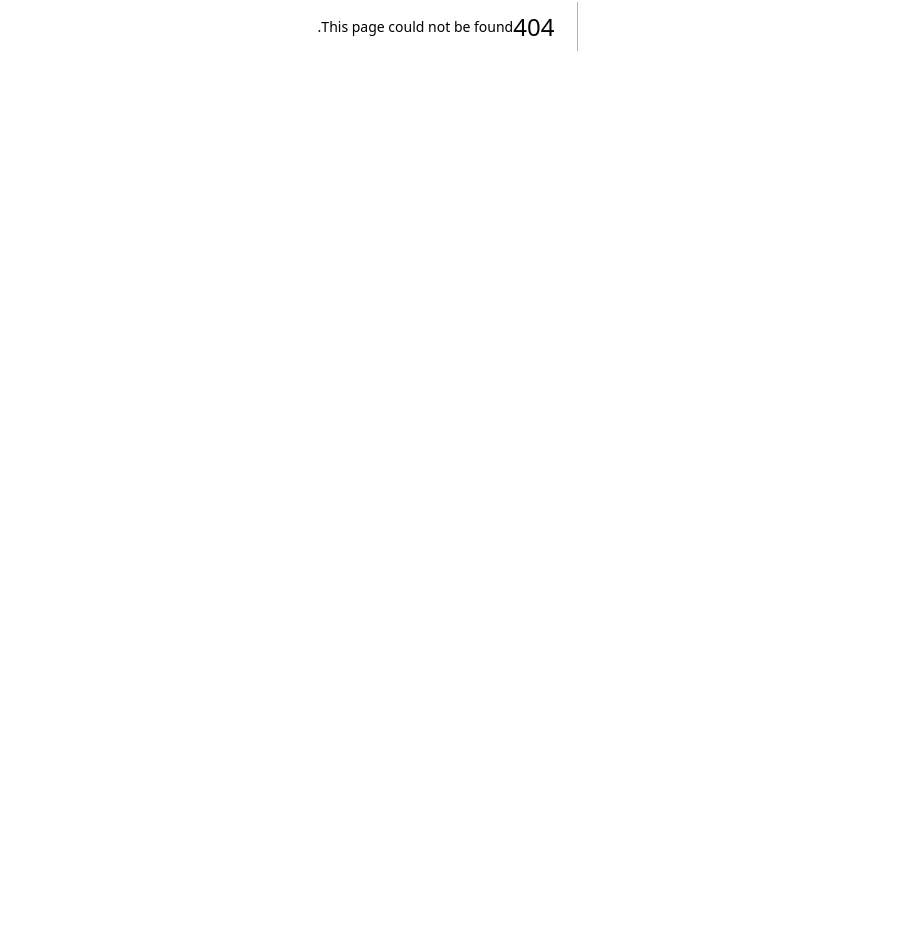
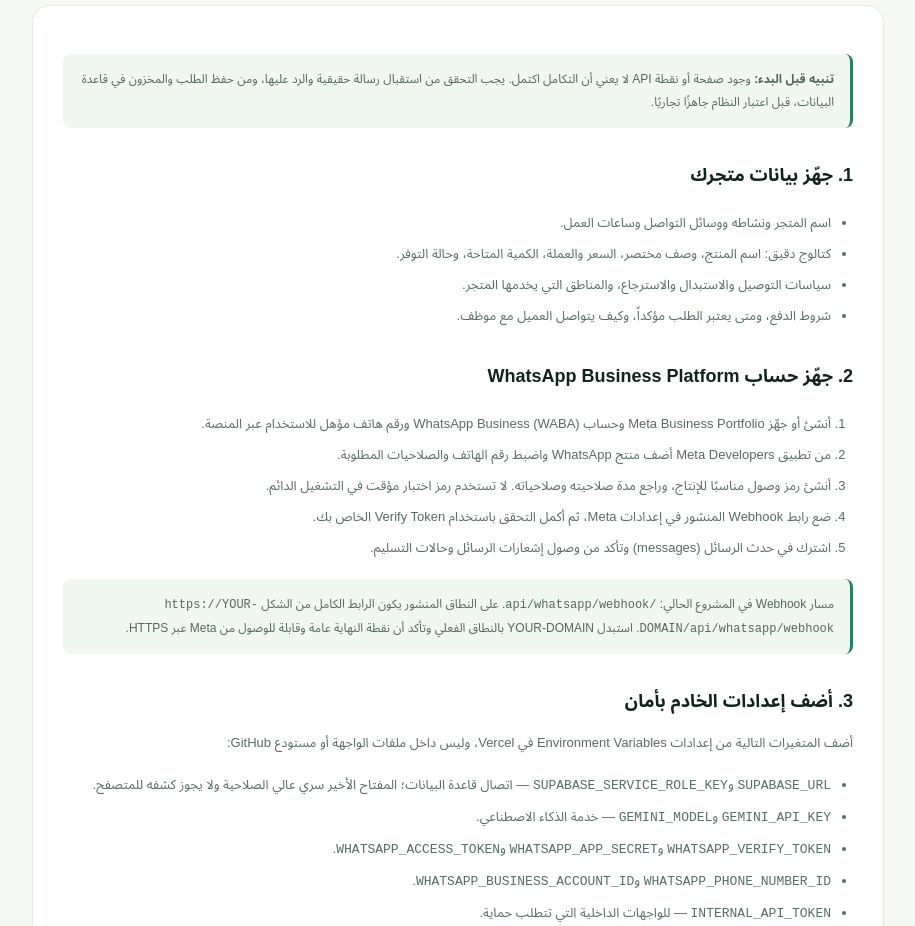
Before and after one commit to mhommdkuyr/OAuth., a Next.js app: page /guide in a window 1280 px wide. Before the commit this address had no page. Shown: the part 374-1300 px from the top of the page, without its empty margins (182-1097 px from the left). Before the commit the page ends 800 px from the top, so only its background shows below. Built offline with nearby package versions, Linux system fonts and the light colour scheme.

Commit message:
Add Arabic setup and usage guide

```diff
--- /dev/null
+++ b/app/guide/page.tsx
@@ -0,0 +1,28 @@
+import InfoLayout from "../info-layout";
+
+export const metadata = { title: "دليل الاستخدام والربط | يمن كومرس AI", description: "دليل إعداد المتجر وربط WhatsApp Business Platform والذكاء الاصطناعي." };
+
+export default function GuidePage() {
+  return <InfoLayout eyebrow="دليل الاستخدام" title="من إعداد المتجر إلى أول محادثة" description="هذا الدليل يوضح الإعداد المتوقع لمنصة يمن كومرس AI. تختلف بعض الخطوات حسب حالة حساب Meta وإصدار التطبيق المنشور؛ اختبر التكاملات في بيئة تجريبية قبل استقبال العملاء.">
+    <div className="info-note"><strong>تنبيه قبل البدء:</strong> وجود صفحة أو نقطة API لا يعني أن التكامل اكتمل. يجب التحقق من استقبال رسالة حقيقية والرد عليها، ومن حفظ الطلب والمخزون في قاعدة البيانات، قبل اعتبار النظام جاهزًا تجاريًا.</div>
+    <h2>1. جهّز بيانات متجرك</h2>
+    <ul><li>اسم المتجر ونشاطه ووسائل التواصل وساعات العمل.</li><li>كتالوج دقيق: اسم المنتج، وصف مختصر، السعر والعملة، الكمية المتاحة، وحالة التوفر.</li><li>سياسات التوصيل والاستبدال والاسترجاع، والمناطق التي يخدمها المتجر.</li><li>شروط الدفع، ومتى يعتبر الطلب مؤكداً، وكيف يتواصل العميل مع موظف.</li></ul>
+    <h2>2. جهّز حساب WhatsApp Business Platform</h2>
+    <ol><li>أنشئ أو جهّز Meta Business Portfolio وحساب WhatsApp Business (WABA) ورقم هاتف مؤهل للاستخدام عبر المنصة.</li><li>من تطبيق Meta Developers أضف منتج WhatsApp واضبط رقم الهاتف والصلاحيات المطلوبة.</li><li>أنشئ رمز وصول مناسبًا للإنتاج، وراجع مدة صلاحيته وصلاحياته. لا تستخدم رمز اختبار مؤقت في التشغيل الدائم.</li><li>ضع رابط Webhook المنشور في إعدادات Meta، ثم أكمل التحقق باستخدام Verify Token الخاص بك.</li><li>اشترك في حدث الرسائل (messages) وتأكد من وصول إشعارات الرسائل وحالات التسليم.</li></ol>
+    <div className="info-note">مسار Webhook في المشروع الحالي: <code>/api/whatsapp/webhook</code>. على النطاق المنشور يكون الرابط الكامل من الشكل <code>https://YOUR-DOMAIN/api/whatsapp/webhook</code>. استبدل YOUR-DOMAIN بالنطاق الفعلي وتأكد أن نقطة النهاية عامة وقابلة للوصول من Meta عبر HTTPS.</div>
+    <h2>3. أضف إعدادات الخادم بأمان</h2>
+    <p>أضف المتغيرات التالية من إعدادات Environment Variables في Vercel، وليس داخل ملفات الواجهة أو مستودع GitHub:</p>
+    <ul><li><code>SUPABASE_URL</code> و<code>SUPABASE_SERVICE_ROLE_KEY</code> — اتصال قاعدة البيانات؛ المفتاح الأخير سري عالي الصلاحية ولا يجوز كشفه للمتصفح.</li><li><code>GEMINI_API_KEY</code> و<code>GEMINI_MODEL</code> — خدمة الذكاء الاصطناعي.</li><li><code>WHATSAPP_VERIFY_TOKEN</code> و<code>WHATSAPP_APP_SECRET</code> و<code>WHATSAPP_ACCESS_TOKEN</code>.</li><li><code>WHATSAPP_PHONE_NUMBER_ID</code> و<code>WHATSAPP_BUSINESS_ACCOUNT_ID</code>.</li><li><code>INTERNAL_API_TOKEN</code> — للواجهات الداخلية التي تتطلب حماية.</li><li><code>NEXT_PUBLIC_DEMO_MODE=false</code> — لا تستخدم الوضع الحقيقي إلا بعد مراجعة البيانات والصلاحيات واختبارها.</li></ul>
+    <p>بعد تعديل المتغيرات أعد النشر. لا ترسل رموز الوصول أو مفاتيح API في المحادثات أو الصور أو تذاكر الدعم. إذا انكشف سر، ألغِه وولّد بديلاً فورًا.</p>
+    <h2>4. اربط قاعدة البيانات والكتالوج</h2>
+    <p>يستخدم المشروع Supabase لتخزين بيانات المتاجر والعملاء والمنتجات والسلات والطلبات وعناصر الطلبات وإيصالات الدفع ورسائل واتساب وسجلات التدقيق. قبل إضافة بيانات حقيقية:</p>
+    <ul><li>راجع مخطط قاعدة البيانات وطبّق الترحيلات المقصودة على المشروع الصحيح.</li><li>فعّل واختبر المصادقة وسياسات RLS متعددة المتاجر لكل جدول يحتوي بيانات خاصة.</li><li>اختبر أن حساب تاجر لا يستطيع قراءة بيانات متجر آخر أو تعديلها حتى بتغيير المعرّفات في الطلبات.</li><li>حدد من يستطيع رؤية صور الإيصالات والفواتير، ومدة الاحتفاظ بها وطريقة حذفها.</li></ul>
+    <h2>5. كيف يتعامل الوكيل مع طلب العميل؟</h2>
+    <ol><li>يرسل العميل رسالة إلى رقم واتساب التجاري.</li><li>تصل رسالة Webhook إلى الخادم، ويتم التحقق من مصدرها ومنع معالجة الحدث نفسه مرتين.</li><li>يسترجع النظام المنتجات والأسعار ذات الصلة ويستخدم قواعد العمل والنموذج اللغوي لصياغة الرد.</li><li>إذا طلب العميل شراء منتج، يجب مراجعة المنتج والكمية والسعر والتوصيل قبل إنشاء طلب مؤكد.</li><li>تُراجع إيصالات الدفع يدويًا من خلال مصدر الدفع الفعلي؛ لا يعتمد على تحليل الصورة وحده.</li><li>بعد اعتماد الطلب، يجب أن تنفذ تغييرات المخزون والفاتورة بطريقة ذرية وقابلة للتتبع.</li></ol>
+    <h2>6. اختبارات ما قبل الإطلاق</h2>
+    <ul><li>رسالة نصية واردة، رد صادر، وحالة تسليم صحيحة.</li><li>صورة أو رسالة غير مدعومة، ورسالة مكررة، وتوقيع Webhook غير صحيح.</li><li>منتج غير متوفر، سعر تغيّر، كمية غير كافية، وإلغاء الطلب.</li><li>سند دفع غير واضح أو مكرر، ورفض اعتماد الدفع.</li><li>فصل حسابات التجار، واختبار صلاحيات الموظفين، وإعادة تعيين كلمة المرور.</li><li>تجربة من هاتف واتصال إنترنت ضعيف، مع قياس زمن الرد وتكلفة الاستدعاءات.</li></ul>
+    <div className="info-note"><strong>حالة المشروع:</strong> المشروع يحتوي على واجهة Next.js وواجهات تكامل لـ WhatsApp وSupabase وGemini، لكن وثائق المشروع تسجل أعمالًا متبقية تشمل المصادقة وRLS متعددة المستأجرين، التخزين الدائم للإيصالات وPDF الفواتير، اكتمال دورة السلة والطلب والدفع والمخزون، والتكاملات الحقيقية. لا تعتبر هذه البنود منجزة قبل اختبارها فعليًا.</div>
+    <h2>7. ملاحظات حول الرسائل والتكاليف</h2>
+    <p>قد تترتب تكاليف على WhatsApp Business Platform وخدمات الاستضافة وقاعدة البيانات واستدعاءات نماذج الذكاء الاصطناعي. تعتمد الأسعار والحصص على مزود الخدمة والخطة والبلد ونوع الرسالة وحجم الاستخدام، لذلك يجب مراجعة لوحات المزودين الرسمية دوريًا ووضع حدود إنفاق وتنبيهات قبل الإطلاق.</p>
+  </InfoLayout>;
+}
```
